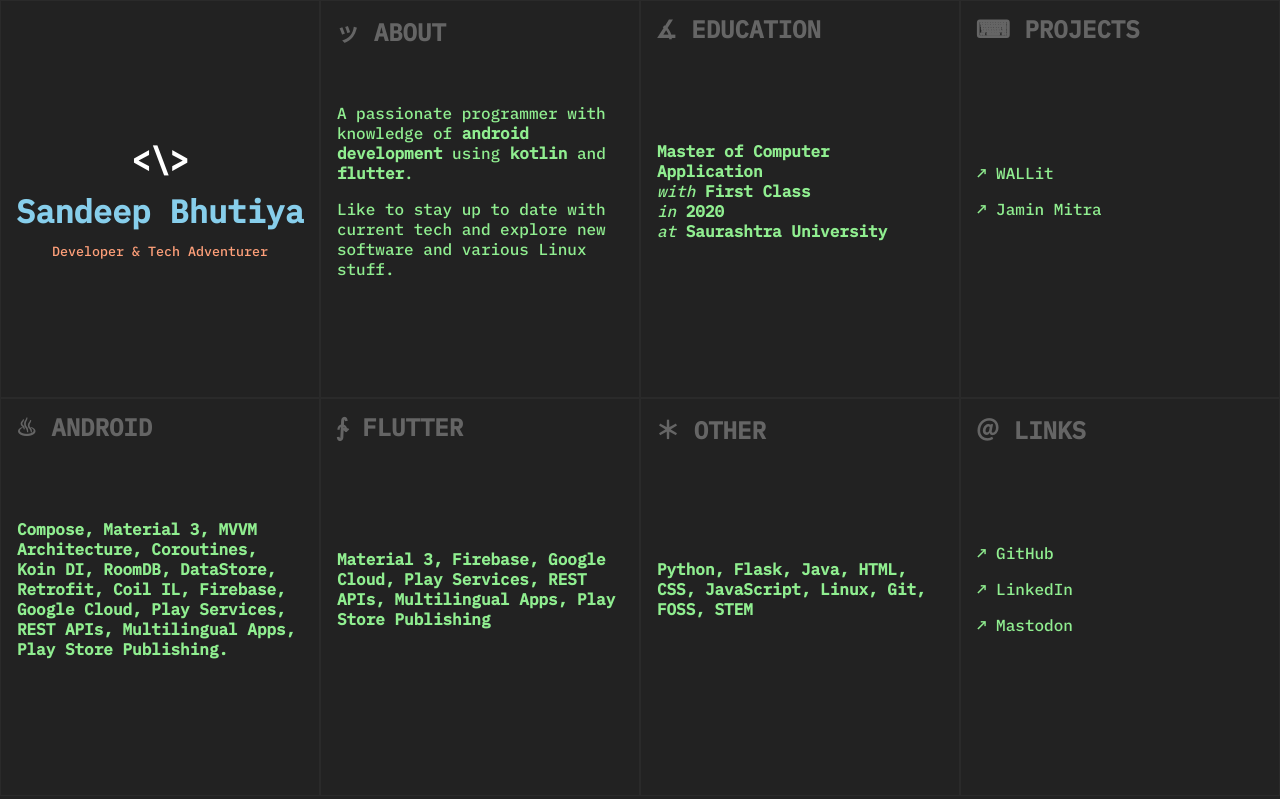
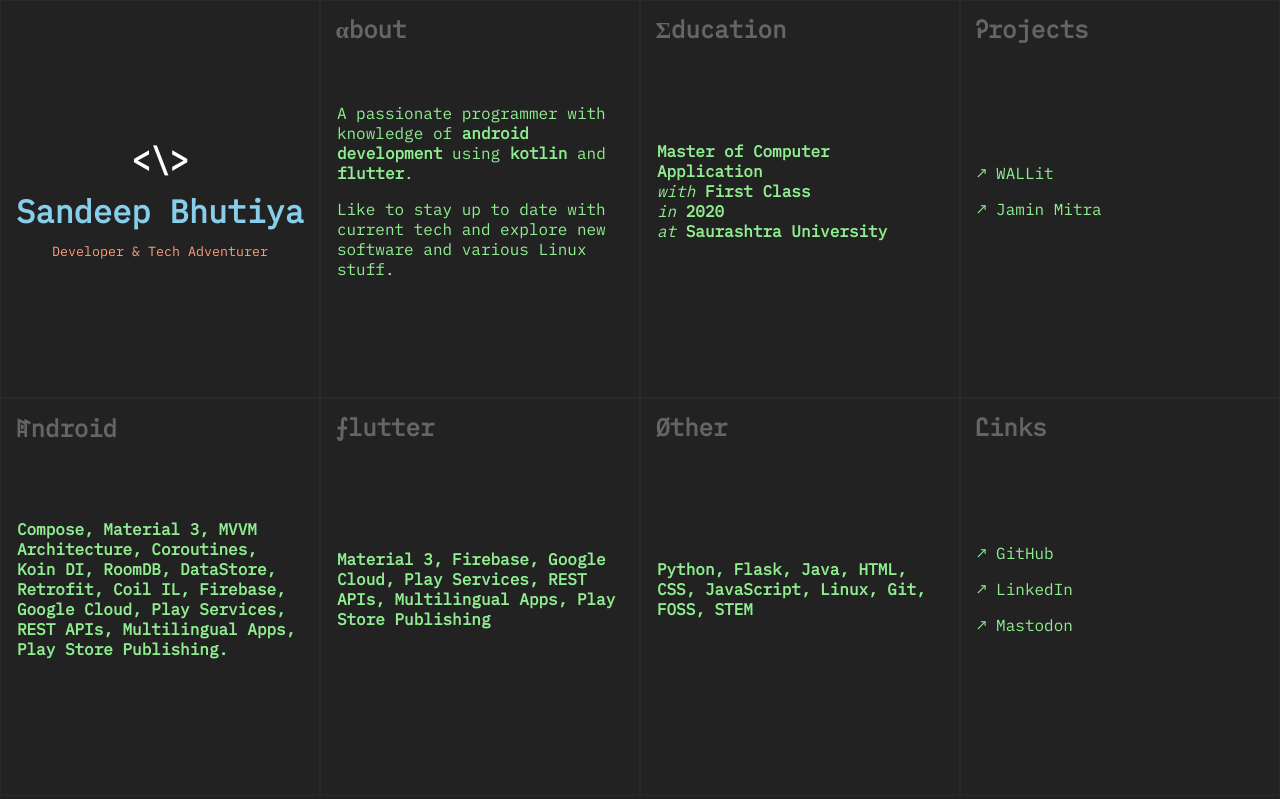
Before and after one commit to sanedeep/sanedeep.github.io, a plain HTML site: page index.html in a window 1280 px wide. Drawn offline with Linux system fonts and the light colour scheme.

Commit message:
updated stuff

```diff
--- a/index.html
+++ b/index.html
@@ -26,7 +26,7 @@
         </div>
 
         <div id="about">
-            <h2>ッ About</h2>
+            <h2>αbout</h2>
 
             <p>
                 A passionate programmer with knowledge of <b>android development</b> using <b>kotlin</b> and
@@ -39,7 +39,7 @@
         </div>
 
         <div id="education">
-            <h2>∡ Education</h2>
+            <h2>Σducation</h2>
 
             <p>
                 <b>Master of Computer Application</b> <br>
@@ -50,7 +50,7 @@
         </div>
 
         <div id="projects">
-            <h2>⌨ Projects</h2>
+            <h2>Ꭾrojects</h2>
             <p>
                 <a href="https://play.google.com/store/apps/details?id=com.mdev.wallit" target="_blank">WALLit</a>
             </p>
@@ -60,7 +60,7 @@
         </div>
 
         <div id="android">
-            <h2>♨ Android</h2>
+            <h2>ꍏndroid</h2>
 
             <p>
                 <b>
@@ -71,7 +71,7 @@
         </div>
 
         <div id="flutter">
-            <h2>∱ Flutter</h2>
+            <h2>⨍lutter</h2>
 
             <p>
                 <b>
@@ -82,7 +82,7 @@
         </div>
 
         <div id="other">
-            <h2>＊ Other</h2>
+            <h2>Øther</h2>
 
             <p>
                 <b>Python, Flask, Java, HTML, CSS, JavaScript, Linux, Git, FOSS, STEM</b>
@@ -90,7 +90,7 @@
         </div>
 
         <div id="links">
-            <h2>＠ Links</h2>
+            <h2>Ꮭinks</h2>
             <p>
                 <a href="https://github.com/sanedeep" target="_blank">GitHub</a>
             </p>
--- a/theme/style.css
+++ b/theme/style.css
@@ -7,7 +7,7 @@
 
 @font-face { transition-duration: 2s;
     font-family: plex;
-    src: url(plex-medium.ttf);
+    src: url(plex-mono.ttf);
 }
 
 ::-webkit-scrollbar {
@@ -29,11 +29,11 @@ body {
 
 
 .container > div {
-    flex: 24%;
     min-width: 300px;
     min-height: 300px;
     height: 49.5vh;
     display: flex;
+    flex: 24%;
     flex-direction: column;
     align-items: center;
     justify-content: center;
@@ -59,7 +59,6 @@ div>h1 {
 
 div>h2 {
     margin-bottom: 1em;
-    text-transform: uppercase;
     opacity: 0.3;
     color:white;
     position: absolute;
```
Also changed, not shown: theme/plex-medium.ttf (deleted), theme/plex-mono.ttf (added).
